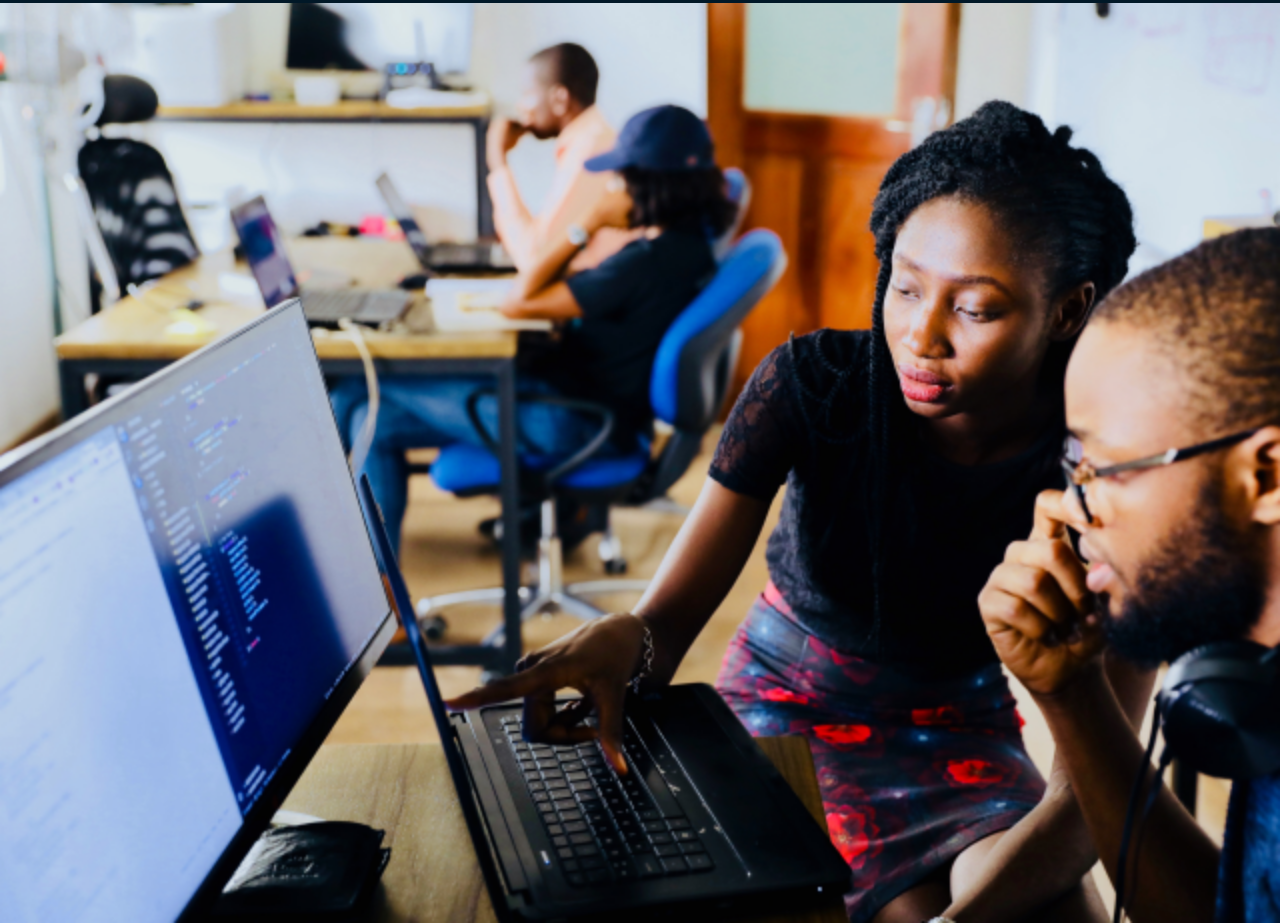
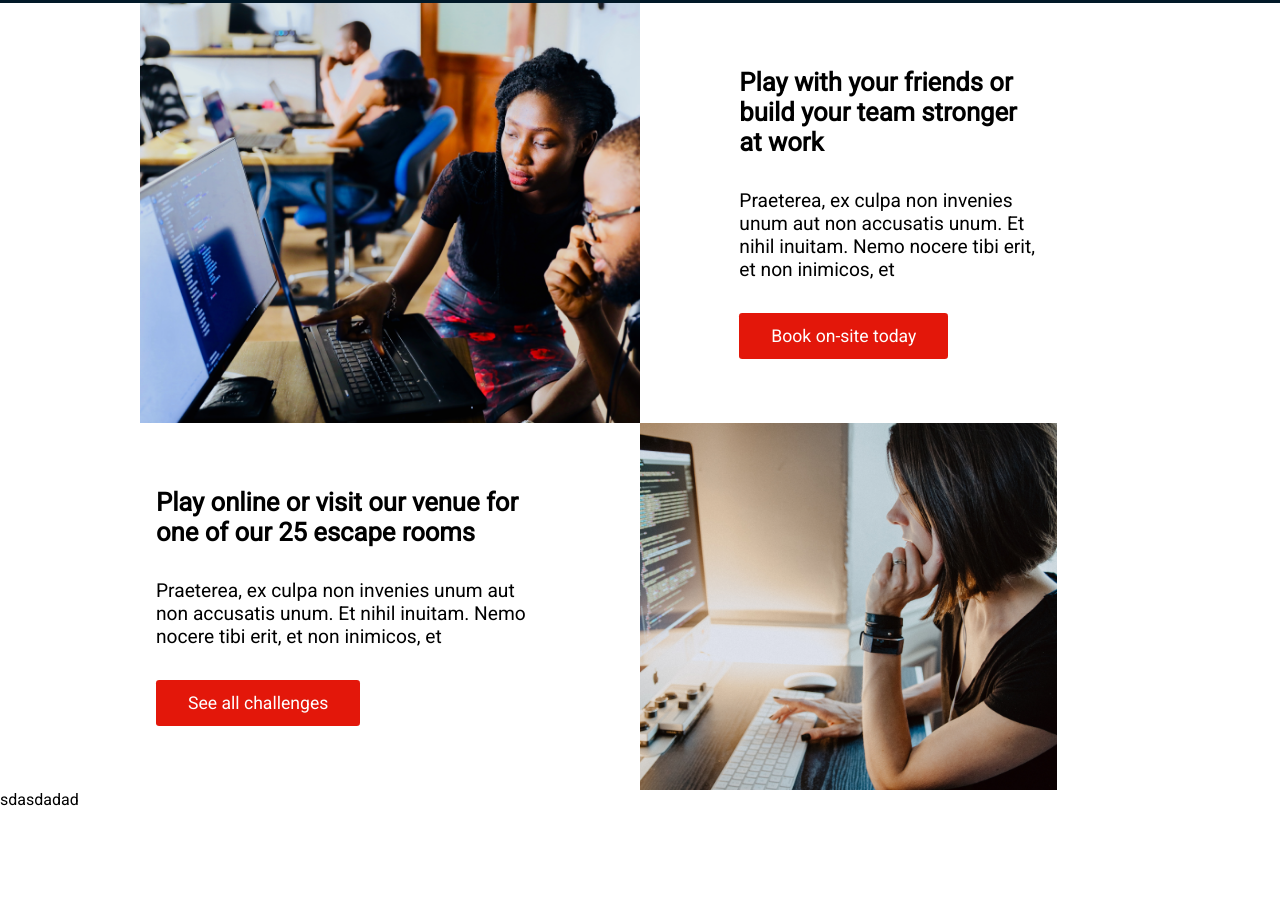
Before and after one commit to Roger-Hagerbaum/Html_Css_Esc_room, a website: page index.html in a window 1280 px wide. Shown: the part 2018-2941 px from the top of the page. After the commit the page ends 2827 px from the top, so only its background shows below. Drawn offline with nearby package versions, Linux system fonts and the light colour scheme; files that its build step writes are made by us from their sources.

Commit message:
challenges desktop completed

```diff
--- a/sass/_challenges.scss
+++ b/sass/_challenges.scss
@@ -1,32 +1,76 @@
-
-.challengerCard{
+.challengerCard {
   display: flex;
   flex-direction: column;
   margin-bottom: 2.5rem;
-    img{
+  img {
     width: 100%;
     height: auto;
   }
-     h2{
+  h2 {
     margin: 1rem;
     font-size: 1.6rem;
-
-
   }
-     p{
+  p {
     margin: 1rem;
     font-size: 1.2rem;
   }
-     a{
+  a {
     text-decoration: none;
     align-self: flex-start;
     background-color: $red;
     padding: 0.8rem 2rem;
     margin: 1rem;
     border-radius: 0.2rem;
-        font-size: 1.3rem;
-        font-weight: bold;
+    font-size: 1.1rem;
+    font-weight: normal;
     color: $white;
     text-decoration: none;
   }
+  @include desktop {
+    display: grid;
+    grid-template-columns: repeat(12, 1fr);
+    grid-template-rows: 3rem auto auto auto 3rem;
+    max-width: 1000px;
+    margin: 0 auto;
+
+    img {
+      grid-column: 1/7;
+      grid-row: 1/6;
+      height: 100%;
+      object-fit: cover;
     }
+    h2 {
+      grid-column: 8/12;
+      grid-row: 2/3;
+    }
+    p {
+      grid-column: 8/12;
+      grid-row: 3/4;
+    }
+    a {
+      justify-self: left;
+      grid-column: 8/12;
+      grid-row: 4;
+    }
+    &:nth-child(even) {
+      img {
+        grid-column: 7/12;
+        grid-row: 1/6;
+        height: 100%;
+        object-fit: cover;
+      }
+      h2 {
+        grid-column: 1/6;
+        grid-row: 2/3;
+      }
+      p {
+        grid-column: 1/6;
+        grid-row: 3/4;
+      }
+      a {
+        grid-column: 1/6;
+        grid-row: 4/5;
+      }
+    }
+  }
+}
```
Lines whose indentation alone changed are shown as unchanged.
